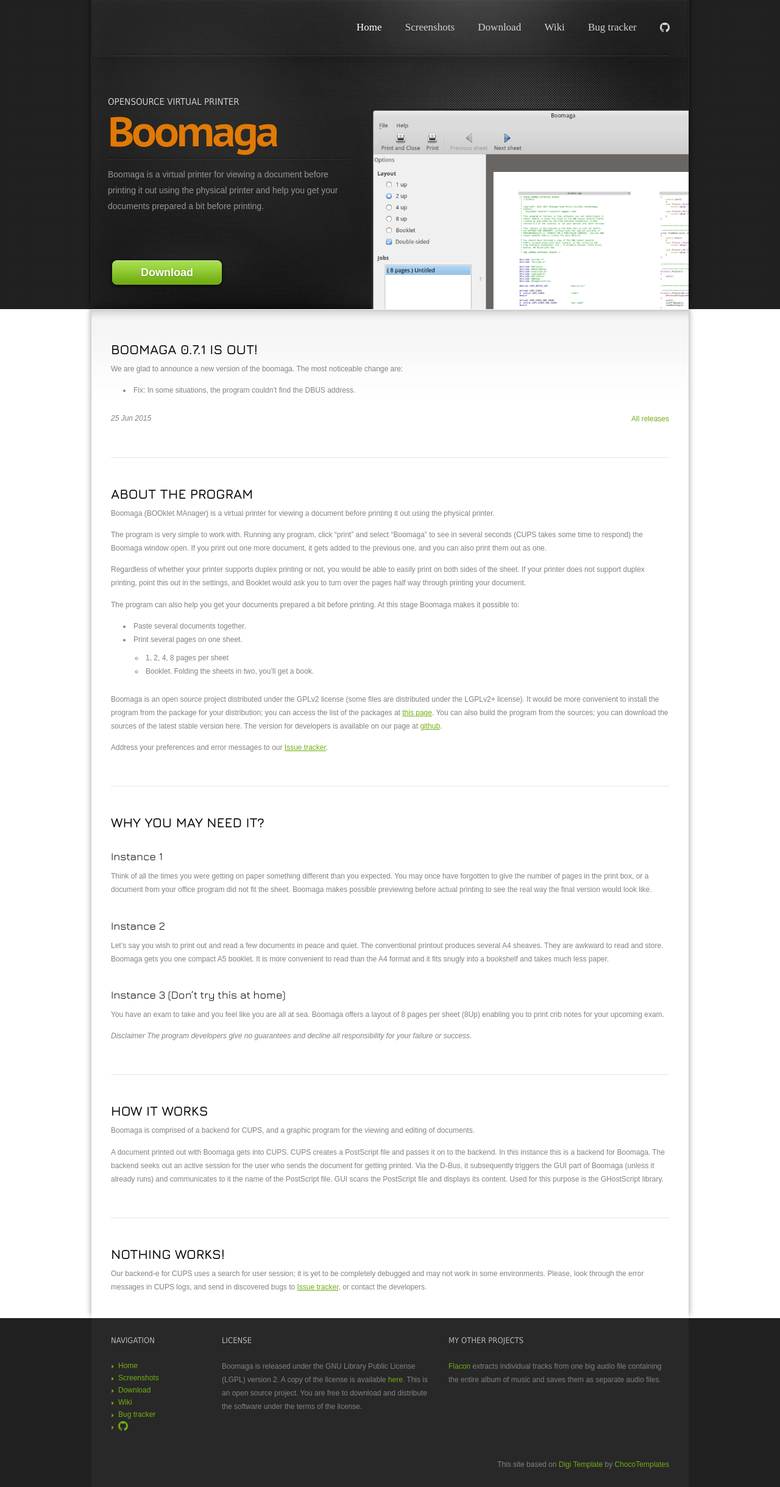
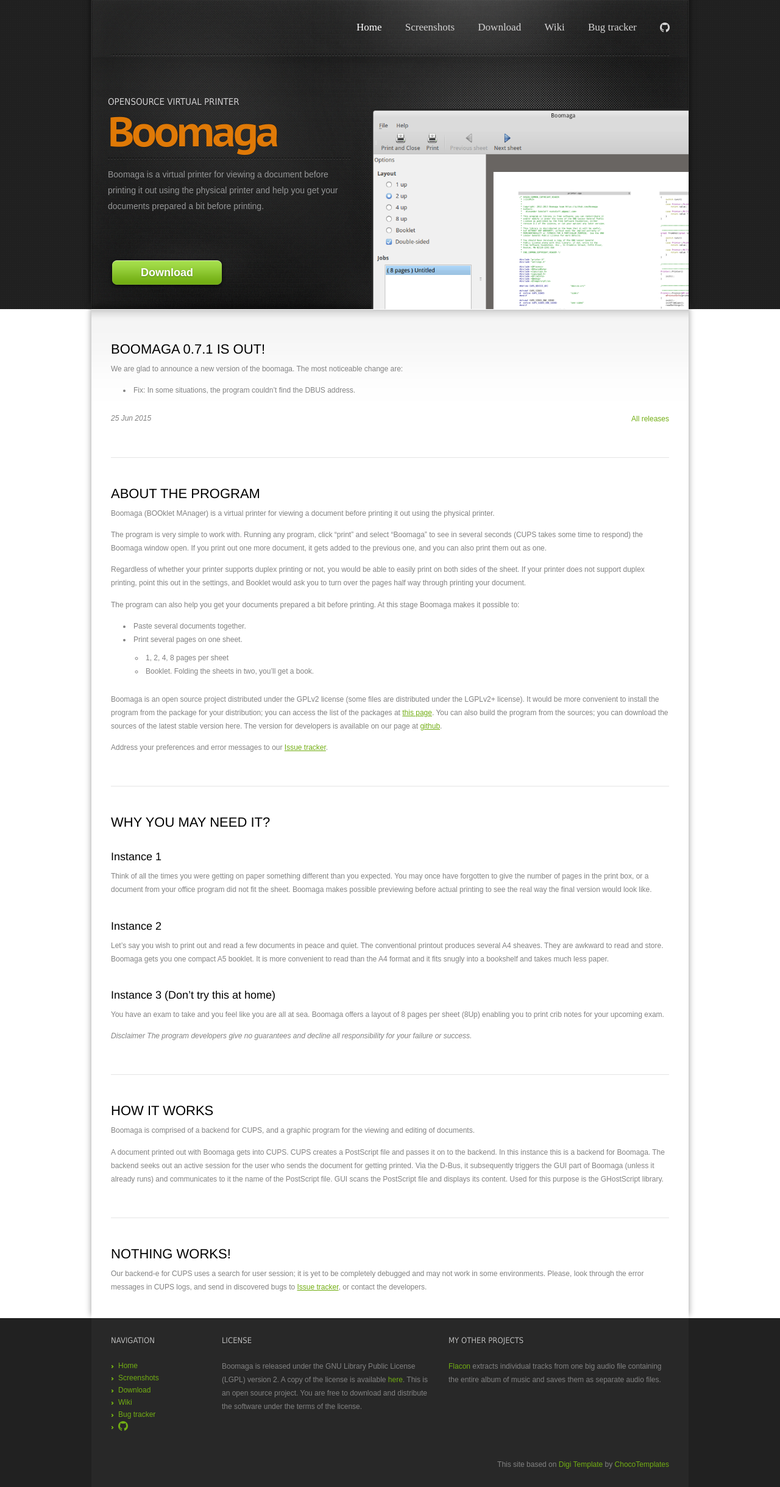
Before and after one commit to Boomaga/Boomaga.github.io, a Jekyll site: the page built from index.md, in a window 1280 px wide. Shown: the whole page at 61% size. Built offline with Jekyll 4.4.1, drawn with Linux system fonts in a browser that asks for light colours; some web fonts are replaced.

Commit message:
Change font fot H1 and H2

```diff
--- a/css/style.css
+++ b/css/style.css
@@ -26,9 +26,6 @@
 a img { border: 0; }
 a.more { background: url(images/green-arr.png) no-repeat 0 5px; padding-left: 11px; color: #72ae13; text-decoration: underline; font-size: 12px; }
 a.more:hover { text-decoration: none;  }
-
-/*font-family: 'Coda', cursive;*/
-/*font-family: 'Jura', sans-serif;*/
 
 article, aside, details, footer, header, menu, nav, section { display: block; }
 input, textarea, select { font-size: 12px; font-family: arial, sans-serif; }
@@ -177,7 +174,7 @@
 .pagination a.selected { background-position: 0 -20px; }
 
 .main { padding: 54px 0 20px 0; border-top: 1px solid #fff;  background: url(images/main.png) repeat-x 0 0; box-shadow: 0px -4px 10px rgba(0,0,0,0.4); -moz-box-shadow: 0px -4px 10px rgba(0,0,0,0.4); -webkit-box-shadow: 0px -4px 10px rgba(0,0,0,0.4); -o-box-shadow: 0px -4px 10px rgba(0,0,0,0.4);  }
-.main h2 { font-size: 22px; color: #000; font-family: 'Jura', sans-serif; font-weight: 700; padding-bottom: 10px; text-transform: uppercase;  }
+.main h2 { font-size: 22px; color: #000; font-family: 'Helvetica Neue', Helvetica, arial, sans-serif; font-weight: 700; padding-bottom: 10px; text-transform: uppercase;  }
 .main p a { text-decoration: underline; }
 .main p a:hover { text-decoration: none; }
 .main section { margin-bottom: 20px;  }
@@ -366,8 +363,8 @@
     padding-top: 48px;
     font-size: 22px;
     color: #000;
-    font-family: 'Jura', sans-serif;
-    font-weight: 700;
+    font-family:  'Helvetica Neue', Helvetica, arial, sans-serif;
+    font-weight: normal;
     padding-bottom: 10px;
     text-transform: uppercase;
 }
@@ -380,7 +377,7 @@
     padding-top: 24px;
     font-size: 18px;
     color: #000;
-    font-family: 'Jura', sans-serif;
+    font-family: 'Helvetica Neue', Helvetica, arial, sans-serif;
     font-weight: normal;
     padding-bottom: 10px;
     text-transform: none;
```
